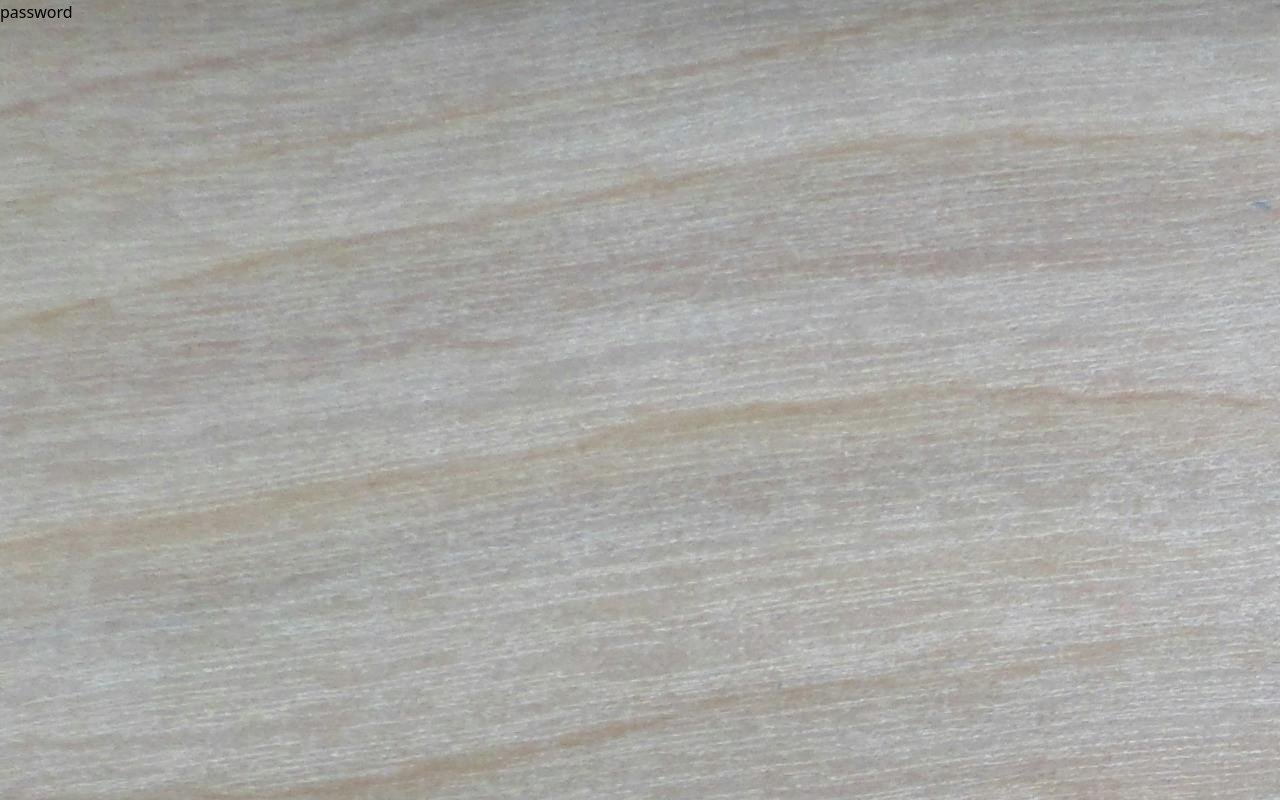
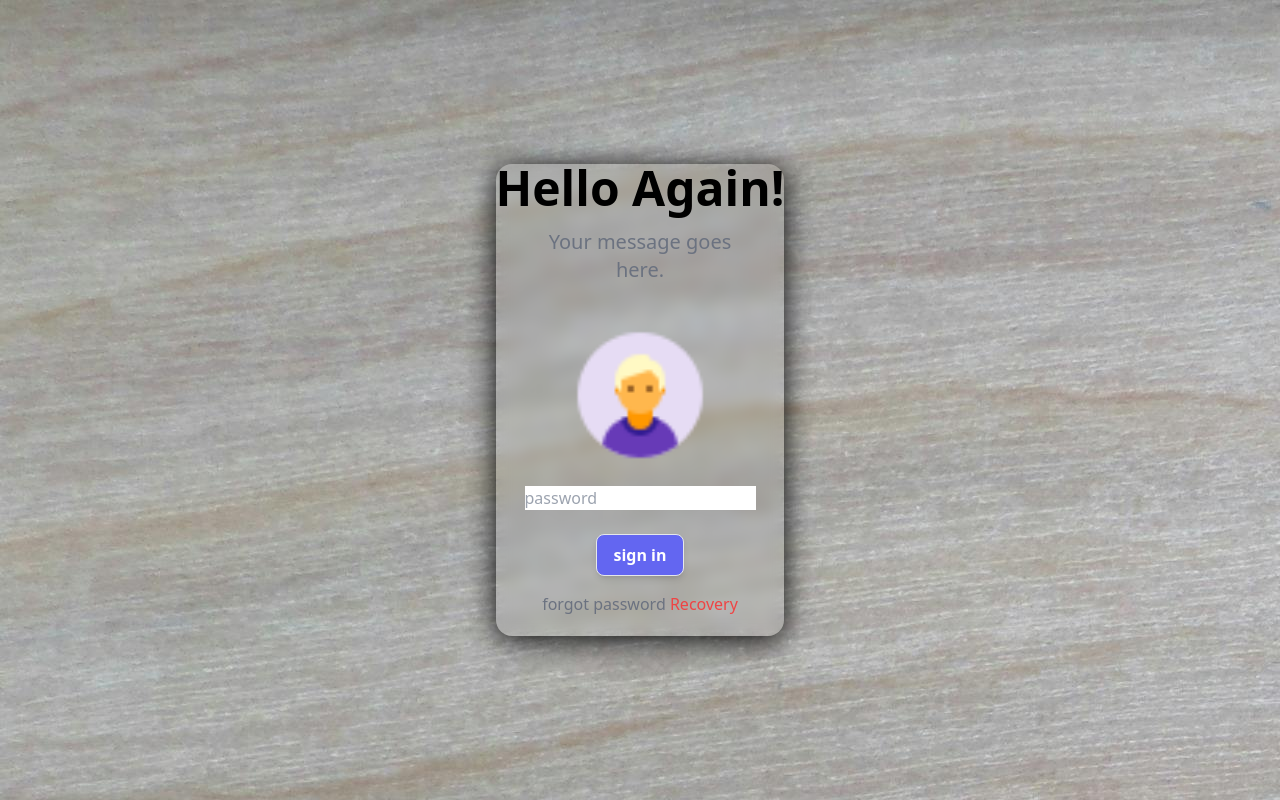
Before and after one commit to janitha-visna/MERN_app_userlogin, a React (Create React App) app in the folder client/: page /password in a window 1280 px wide. Built offline with nearby package versions, Linux system fonts and the light colour scheme.

Commit message:
password validation

```diff
--- a/client/src/components/Password.js
+++ b/client/src/components/Password.js
@@ -1,5 +1,61 @@
 import React from "react";
+import { Link } from "react-router-dom";
+import avatar from "../assets/avatar.png";
+import styles from "../styles/Username.module.css";
+import { Toaster } from "react-hot-toast";
+import { useFormik } from "formik";
+import { passwordValidate } from "../helper/validate";
 
 export default function Password() {
-  return <div>password</div>;
+  const formik = useFormik({
+    initialValues: {
+      password : "",
+    },
+    validate: passwordValidate,
+    validateOnBlur: false,
+    validateOnChange: false,
+    onSubmit: async (values) => {
+      console.log(values);
+    },
+  });
+
+  return (
+    <div className="container mx-auto">
+      <Toaster position="top-center" reverseOrder={false}></Toaster>
+      <div className="flex justify-center items-center h-screen">
+        <div className={styles.glass}>
+          <div className="title flex flex-col items-center">
+            <h4 className="text-5xl font-bold">Hello Again!</h4>
+            <span className="py-4 text-xl w-2/3 text-center text-gray-500">
+              Your message goes here.
+            </span>
+          </div>
+          <form className="py-1" onSubmit={formik.handleSubmit}>
+            <div className="profile flex justify-center py-4">
+              <img className={styles.profile_img} src={avatar} alt="avatar" />
+            </div>
+            <div className="textbox flex flex-col items-center gap-6">
+              <input
+                {...formik.getFieldProps("password")}
+                type="text"
+                placeholder="password"
+              />
+              <button className={styles.btn} type="submit">
+                sign in{" "}
+              </button>
+            </div>
+            <div className="text-center py-4">
+              <span className="text-gray-500">
+                {" "}
+                forgot password{" "}
+                <Link className="text-red-500" to="/recovery">
+                  Recovery
+                </Link>
+              </span>
+            </div>
+          </form>
+        </div>
+      </div>
+    </div>
+  );
 }
--- a/client/src/helper/validate.js
+++ b/client/src/helper/validate.js
@@ -1,12 +1,35 @@
 import toast from "react-hot-toast";
 
 /**validate login page username */
-export async function usernameValidate(values){
-    const errors = usernameVerify ({},values);
+export async function usernameValidate(values) {
+  const errors = usernameVerify({}, values);
 
-    return errors;
+  return errors;
 }
 
+/**validate password */
+export async function passwordValidate(values){
+    const errors = passwordVerify({},values);
+return errors;
+
+}
+
+
+/**validate password */
+function passwordVerify(errors = {}, values) {
+  const specialChars = /[!@#$%^&*()_+\-=\[\]{};':"\\|,.<>\/?]+/;
+
+  if (!values.password) {
+    errors.password = toast.error("password required..!");
+  } else if (values.password.includes(" ")) {
+    errors.password = toast.error("wrong password !!");
+  } else if (values.password.length < 4) {
+    errors.password = toast.error("password must be more that 4 charters");
+  } else if (!specialChars.test(values.password)) {
+    errors.password = toast.error("password must have specila charaters");
+  }
+  return errors;
+}
 
 /** valitde username */
 
```
